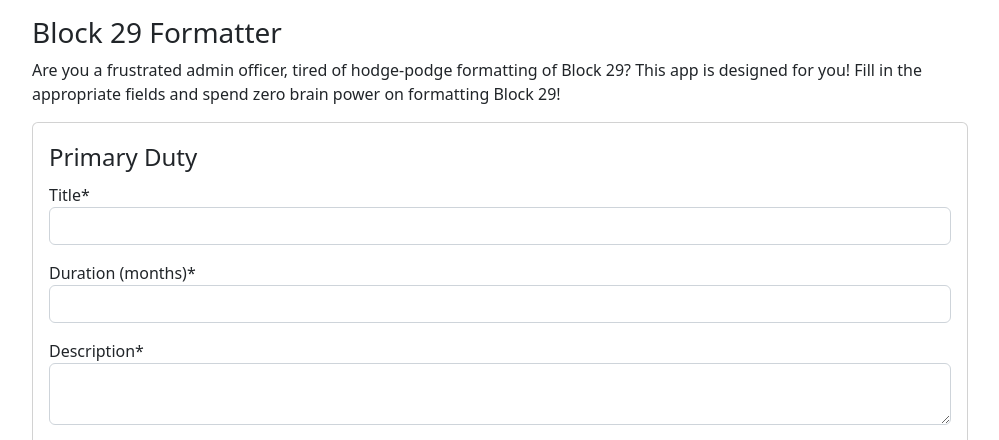
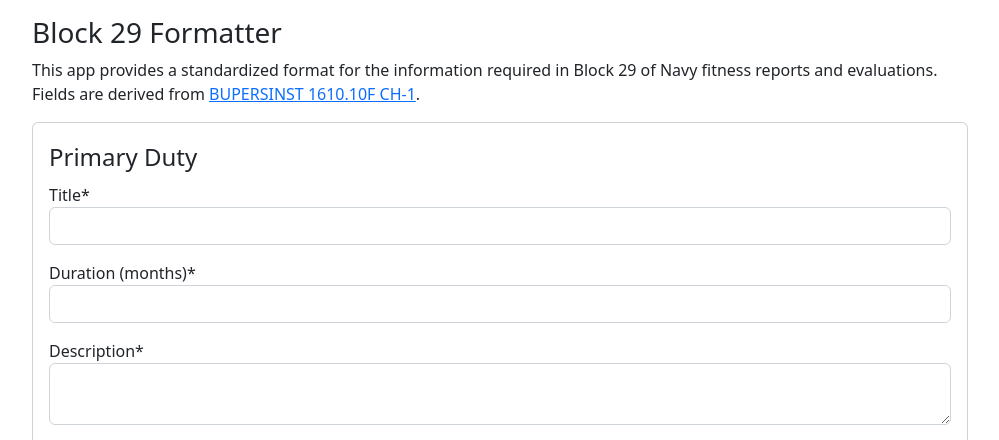
Before and after one commit to NeptuneProjects/nrwebtools, a Django app: page /block29app/ in a window 1280 px wide. Shown: the part 56-496 px from the top of the page, without its empty margins (140-1139 px from the left). Run offline with Django 3.2, Linux system fonts and the light colour scheme; some libraries are stand-ins or nearby versions.

Commit message:
Edit text

```diff
--- a/block29app/templates/block29.html
+++ b/block29app/templates/block29.html
@@ -8,8 +8,8 @@
     <div class="row">
         <div class="col-md-9" style="margin: 1rem auto 1rem auto;">
             <h3>Block 29 Formatter</h3>
-            <p>Are you a frustrated admin officer, tired of hodge-podge formatting of Block 29? This app is designed
-                for you! Fill in the appropriate fields and spend zero brain power on formatting Block 29!</p>
+            <p>This app provides a standardized format for the information required in Block 29 of Navy fitness reports and evaluations.
+                Fields are derived from <a href="https://www.mynavyhr.navy.mil/References/BUPERS-Instructions/" target="_blank">BUPERSINST 1610.10F CH-1</a>.</p>
             <div class="card">
                 <div class="card-body">
                     <div class="form-group">
--- a/home/templates/index.html
+++ b/home/templates/index.html
@@ -38,10 +38,9 @@
         portability, modularity, and expressiveness available within the language and began to look around
         and think, "Gee, I could automate that with a Python script." At the same time, I was growing tired and
         resentful of the amount of time I was spending on menial, repetitive tasks required for my Navy Reserve drill
-        weekends. Since I'd been growing interested in writing scientific web applications for educational
+        weekends. Since I'm interested in writing scientific web applications for educational
         demonstrations, I figured this would be a good start to learning web app development. I hope by sharing these
-        tools that others may be able to
-        focus their time on more rewarding endeavors.
+        tools that others may be able to focus their time on more rewarding endeavors.
       </p>
     </div>
 
```
